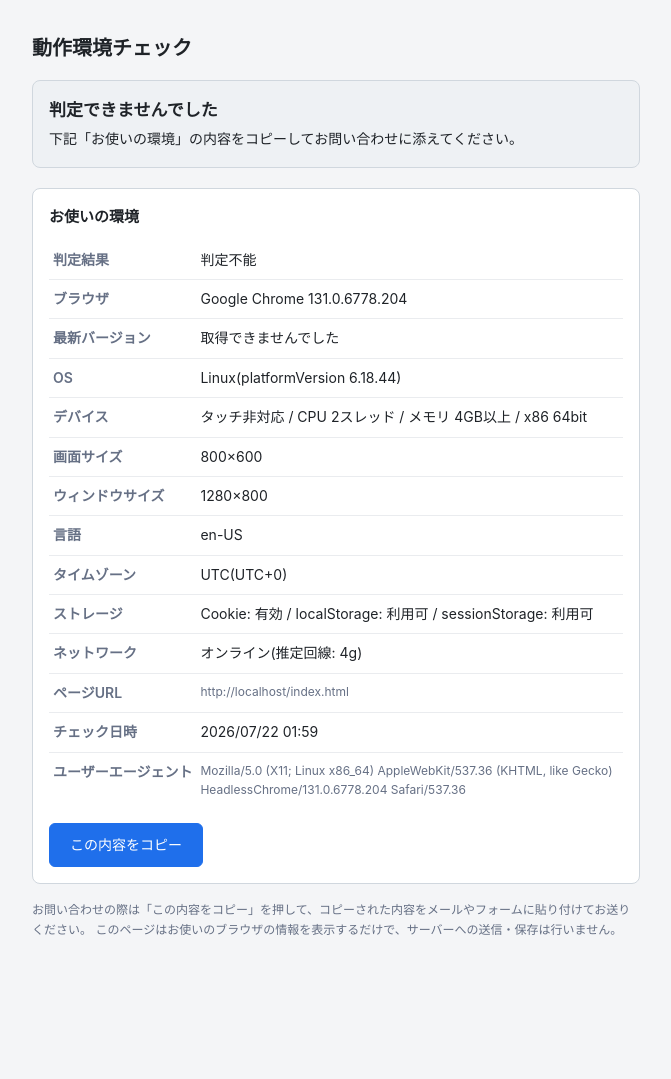
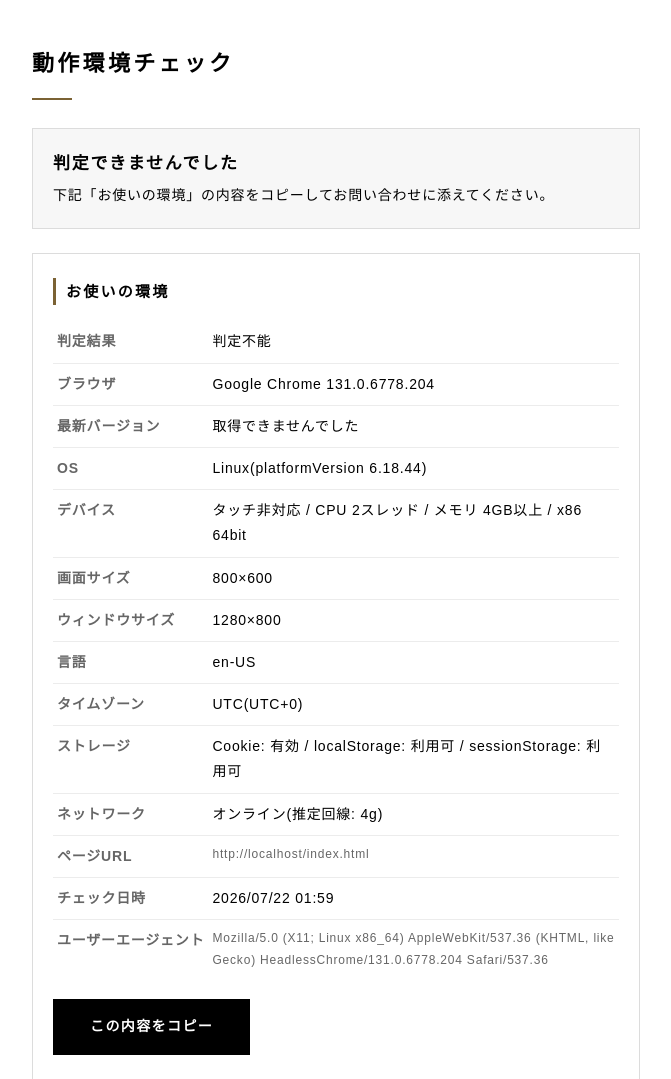
Before and after one commit to KawanakaHaruki/am-i-supported, a plain HTML site: page index.html in a window 1280 px wide. Shown: the top 1079 px of the page, without its empty margins (304-975 px from the left). Before the commit the page ends 999 px from the top, so only its background shows below. Drawn offline with Linux system fonts and the light colour scheme; no server answers.

Commit message:
feat: align page design with UNIVERSE GROUP brand
白ベース・黒・ゴールド(#7b6234)・角丸なし・游ゴシック+Roboto Condensed
という unv.group のトーンに合わせてスタイルを調整。

Co-Authored-By: Claude Fable 5 <noreply@anthropic.com>

```diff
--- a/index.html
+++ b/index.html
@@ -6,30 +6,41 @@
 <meta name="robots" content="noindex">
 <title>動作環境チェック</title>
 <style>
+  /* UNIVERSE GROUP(unv.group)のブランドトーンに合わせる:
+     白ベース・黒・ゴールド(#7b6234)、角丸なし、游ゴシック+英字はRoboto Condensed */
   :root {
-    --ok: #1a7f37; --ok-bg: #e6f4ea;
-    --warn: #9a6700; --warn-bg: #fff8e1;
-    --ng: #b42318; --ng-bg: #fdecea;
-    --muted: #667085;
+    --gold: #7b6234;
+    --ok: #1a7f37; --ok-bg: #f3f9f5;
+    --warn: #9a6700; --warn-bg: #fcf8ed;
+    --ng: #b42318; --ng-bg: #fbf1f0;
+    --muted: #666;
+    --line: #dcdcdc;
   }
   * { box-sizing: border-box; }
   body {
     margin: 0;
-    font-family: -apple-system, BlinkMacSystemFont, "Hiragino Sans", "Noto Sans JP", Meiryo, sans-serif;
-    background: #f4f5f7;
-    color: #1f2328;
-    line-height: 1.6;
+    font-family: "Yu Gothic Medium", "游ゴシック Medium", YuGothic, "Yu Gothic", "Hiragino Sans", "Noto Sans JP", Meiryo, sans-serif;
+    background: #fff;
+    color: #000;
+    line-height: 1.8;
+    letter-spacing: 0.05em;
   }
-  main { max-width: 640px; margin: 0 auto; padding: 24px 16px 48px; }
-  h1 { font-size: 20px; margin: 8px 0 16px; }
+  main { max-width: 640px; margin: 0 auto; padding: 40px 16px 64px; }
+  h1 { font-size: 22px; letter-spacing: 0.15em; margin: 4px 0 0; }
+  h1::after {
+    content: "";
+    display: block;
+    width: 40px;
+    border-bottom: 2px solid var(--gold);
+    margin-top: 14px;
+  }
   .banner {
-    border-radius: 8px;
-    padding: 16px;
-    margin-bottom: 20px;
-    background: #eef1f4;
-    border: 1px solid #d0d7de;
+    padding: 20px;
+    margin: 28px 0 24px;
+    background: #f7f7f7;
+    border: 1px solid var(--line);
   }
-  .banner strong { display: block; font-size: 17px; margin-bottom: 4px; }
+  .banner strong { display: block; font-size: 17px; letter-spacing: 0.1em; margin-bottom: 4px; }
   .banner p { margin: 0; font-size: 14px; }
   .banner.ok   { background: var(--ok-bg);   border-color: var(--ok);   }
   .banner.ok strong   { color: var(--ok); }
@@ -39,30 +50,38 @@
   .banner.ng strong   { color: var(--ng); }
   .card {
     background: #fff;
-    border: 1px solid #d0d7de;
-    border-radius: 8px;
-    padding: 16px;
+    border: 1px solid var(--line);
+    padding: 24px 20px;
   }
-  .card h2 { font-size: 15px; margin: 0 0 12px; }
+  .card h2 {
+    font-size: 15px;
+    letter-spacing: 0.15em;
+    margin: 0 0 16px;
+    padding-left: 10px;
+    border-left: 3px solid var(--gold);
+  }
   table { width: 100%; border-collapse: collapse; font-size: 14px; }
-  th, td { text-align: left; padding: 8px 4px; border-bottom: 1px solid #eaecef; vertical-align: top; }
+  th, td { text-align: left; padding: 8px 4px; border-bottom: 1px solid #ececec; vertical-align: top; }
   th { width: 9em; color: var(--muted); font-weight: 600; white-space: nowrap; }
   tr:last-child th, tr:last-child td { border-bottom: none; }
   td.ua { word-break: break-all; font-size: 12px; color: var(--muted); }
-  .actions { margin-top: 16px; display: flex; align-items: center; gap: 12px; }
+  .actions { margin-top: 20px; display: flex; align-items: center; gap: 12px; }
   button {
     font: inherit;
     font-size: 14px;
-    padding: 10px 20px;
-    border-radius: 6px;
-    border: 1px solid #1f6feb;
-    background: #1f6feb;
+    font-weight: bold;
+    letter-spacing: 0.1em;
+    padding: 14px 36px;
+    border-radius: 0;
+    border: 1px solid #000;
+    background: #000;
     color: #fff;
     cursor: pointer;
+    transition: background 0.3s, border-color 0.3s;
   }
-  button:hover { background: #175cd3; }
+  button:hover { background: var(--gold); border-color: var(--gold); }
   #copy-done { font-size: 13px; color: var(--ok); visibility: hidden; }
-  .note { margin-top: 16px; font-size: 12px; color: var(--muted); }
+  .note { margin-top: 20px; font-size: 12px; color: var(--muted); }
 </style>
 </head>
 <body>
```
